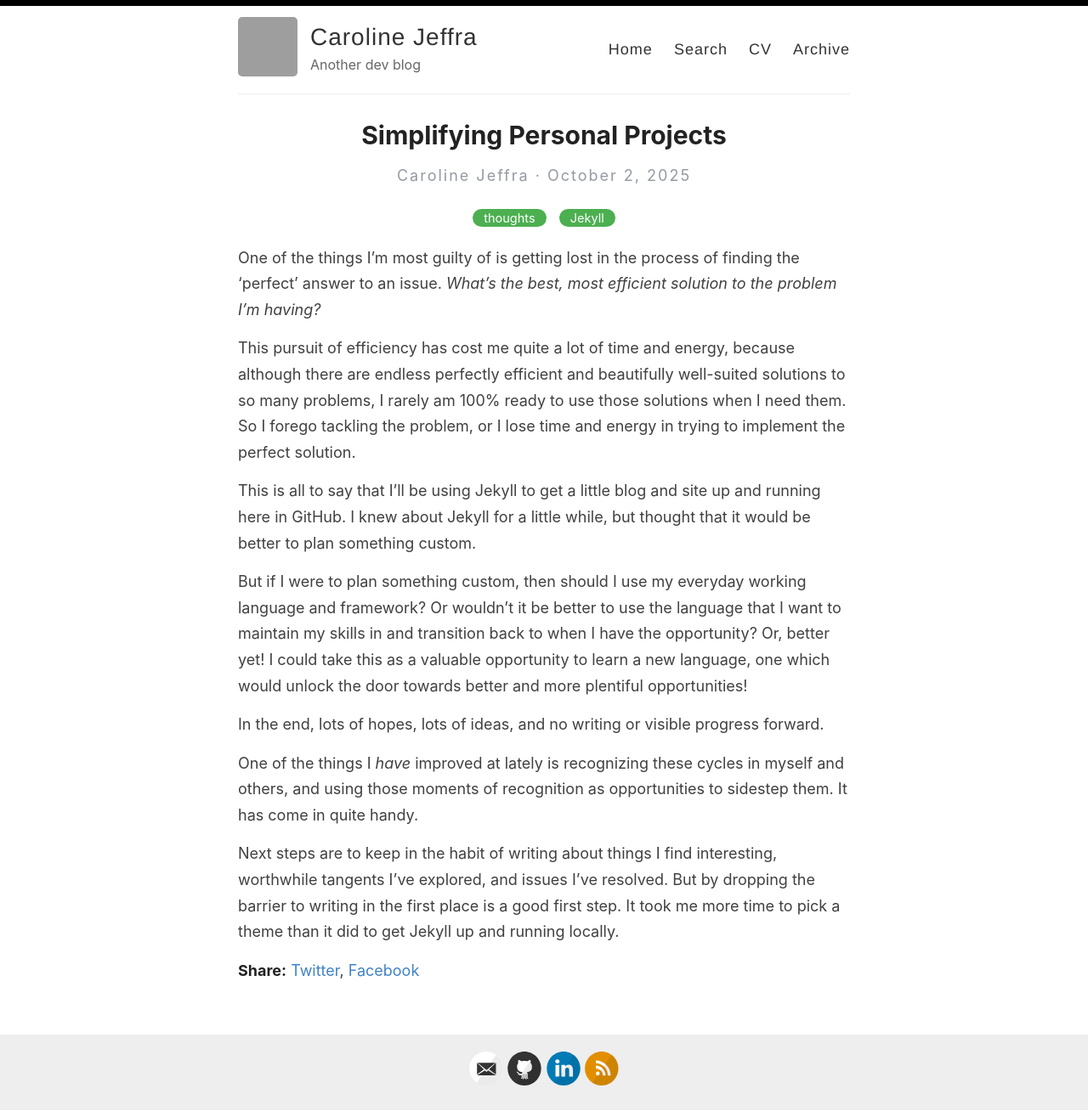
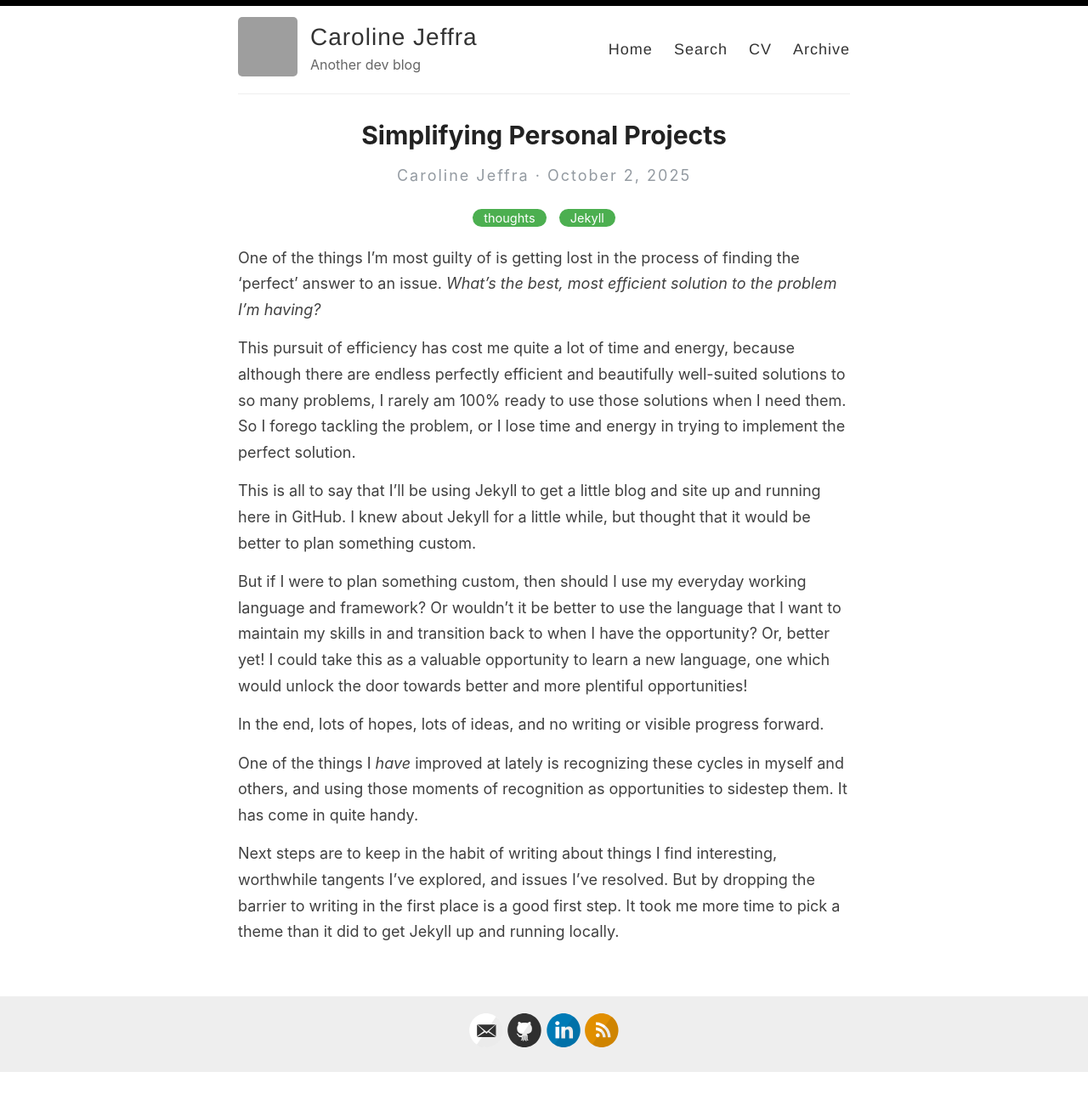
Before and after one commit to caroline-jeffra/caroline-jeffra.github.io, a Jekyll site: the page built from _posts/2025-10-02-simplifying-personal-projects.md, in a window 1280 px wide. Shown: the whole page at 85% size. Built offline with Jekyll 4.4.1, drawn with Linux system fonts in a browser that asks for light colours; after the commit the page ends 1262 px from its top, so only the background shows below that; grey boxes are pictures that could not be loaded.

Commit message:
feat: remove share box from posts

```diff
--- a/_layouts/post.html
+++ b/_layouts/post.html
@@ -27,10 +27,6 @@ layout: default
     {{ content }}
   </div>
 
-  <div>
-    <p><span class="share-box">Share:</span> <a href="http://twitter.com/share?text={{ page.title }}&url={{site.url}}{{page.url}}" target="_blank">Twitter</a>, <a href="https://www.facebook.com/sharer.php?u={{site.url}}{{page.url}}" target="_blank">Facebook</a></p>
-  </div>
-
   <!--<div class="date">
     Written on {{ page.date | date: "%B %e, %Y" }}
   </div>-->
```
